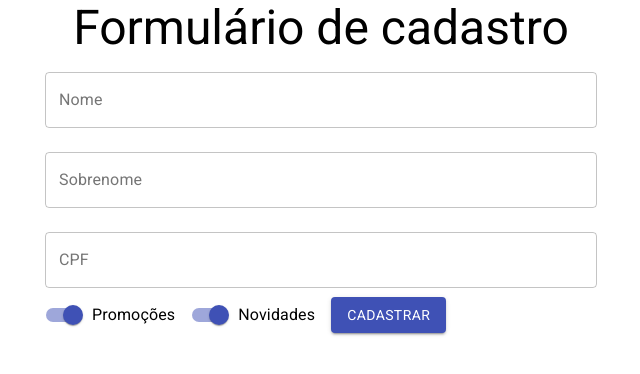
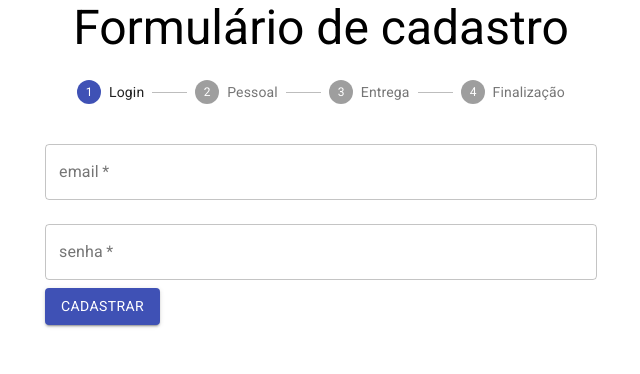
Before and after one commit to Maggnity/formulario-cadastro, a React (Create React App) app: page / in a window 1280 px wide. Shown: the top 374 px of the page, without its empty margins (319-959 px from the left). Built offline with nearby package versions, Linux system fonts and the light colour scheme.

Commit message:
Adicionando novos componentes de cadastro

```diff
--- /dev/null
+++ b/src/components/FormularioCadastro/DadosEntrega.jsx
@@ -0,0 +1,79 @@
+import { TextField, Button } from '@material-ui/core';
+import React from 'react';
+import { useState } from "react";
+
+
+function DadosEntrega({Enviar}){
+    const [cep, setCep] = useState("");
+    const [endereco, setEndereco] = useState("");
+    const [numero, setNumero] = useState("");
+    const [estado, setEstado] = useState("");
+    const [cidade, setCidade] = useState("");
+
+    return(
+        <form onSubmit={(event)=>{
+            event.preventDefault();
+            Enviar({cep, endereco, numero, estado, cidade})
+            }}>
+            <TextField
+                value={cep}
+                onChange={(event) => {setCep(event.target.value)}}
+                id="cep"
+                label="CEP"
+                type="number"
+                variant="outlined"
+                fullWidth
+                margin="normal"
+            />
+            <TextField
+                value={endereco}
+                onChange={(event) => {setEndereco(event.target.value)}}
+                id="endereco"
+                label="Endereço"
+                type="text"
+                variant="outlined"
+                fullWidth
+                margin="normal"
+            />
+            <TextField
+                value={numero}
+                onChange={(event) => {setNumero(event.target.value)}}
+                id="numero"
+                label="Número"
+                type="number"
+                variant="outlined"
+                fullWidth
+                margin="normal"
+            />
+            <TextField
+                value={estado}
+                onChange={(event) => {setEstado(event.target.value)}}id="estado"
+                label="Estado"
+                type="text"
+                variant="outlined"
+                fullWidth
+                margin="normal"
+            />
+            <TextField
+                value={cidade}
+                onChange={(event) => {setCidade(event.target.value)}}
+                id="cidade"
+                label="Cidade"
+                type="text"
+                variant="outlined"
+                fullWidth
+                margin="normal"
+            />
+            <Button
+                type="submit"
+                variant="contained"
+                color="primary"
+                fullWidth
+                >
+                Cadastrar
+            </Button>
+        </form>
+    )
+}
+
+export default DadosEntrega;
--- /dev/null
+++ b/src/components/FormularioCadastro/DadosPessoais.jsx
@@ -0,0 +1,99 @@
+import React, { useState } from "react";
+import { Button, TextField, Switch, FormControlLabel } from "@material-ui/core";
+
+function DadosPessoais({Enviar, validarCPF}) {
+  const [nome, setNome] = useState("");
+  const [sobrenome, setSobrenome] = useState("");
+  const [cpf, setCpf] = useState("");
+  const [promocoes, setPromocoes] = useState("true");
+  const [novidades, setNovidades] = useState("false");
+  const [erros, setErros] = useState({cpf:{valido:true, texto:""}});
+  return (
+    <form
+      onSubmit={(event) => {
+        event.preventDefault(); //Impede carregamento de página no submit
+        Enviar({nome, sobrenome, cpf, novidades, promocoes});
+      }}
+    >
+      <TextField
+        value={nome}
+        onChange={(event) => {
+          let tmpNome = event.target.value;
+          if (tmpNome.length >= 15) {
+            tmpNome = tmpNome.substring(0, 15);
+          }
+          setNome(tmpNome);
+        }}
+        id="Nome"
+        label="Nome"
+        variant="outlined"
+        fullWidth
+        margin="normal"
+      />
+      <TextField
+        value={sobrenome}
+        onChange={(event) => {
+          setSobrenome(event.target.value);
+        }}
+        id="Sobrenome"
+        label="Sobrenome"
+        variant="outlined"
+        fullWidth
+        margin="normal"
+      />
+      <TextField
+        value={cpf}
+        onChange={(event) =>{
+          setCpf(event.target.value);
+        }}
+
+        onBlur={(event)=>{ //A mensagem de erro aparece ao sair do campo CPF
+          const ehValido = validarCPF(cpf);
+          setErros({cpf:ehValido})
+        }}
+        error={!erros.cpf.valido}
+        helperText={erros.cpf.texto}
+        id="cpf"
+        label="CPF"
+        variant="outlined"
+        fullWidth
+        margin="normal"
+      />
+
+      <FormControlLabel
+        label="Promoções"
+        control={
+          <Switch
+          checked={promocoes}
+          onChange={(event) =>{
+            setPromocoes(event.target.checked)
+          }}
+          name="promocoes"
+          color="primary" />
+        }
+      />
+
+      <FormControlLabel
+        label="Novidades"
+        control={
+          <Switch
+          checked={novidades}
+          onChange={(event)=>{
+            setNovidades(event.target.checked)
+          }}
+          name="novidades"
+          color="primary" />
+        }
+      />
+
+      <Button
+        type="submit"
+        variant="contained"
+        color="primary">
+        Cadastrar
+      </Button>
+    </form>
+  );
+}
+
+export default DadosPessoais;
--- /dev/null
+++ b/src/components/FormularioCadastro/DadosUsuario.jsx
@@ -0,0 +1,45 @@
+import { Button, TextField } from "@material-ui/core";
+import React from "react";
+import { useState } from "react";
+
+function DadosUsuario({Enviar}) {
+    const [email, setEmail] = useState("");
+    const [senha, setSenha] = useState("");
+  return (
+    <form onSubmit={(event)=>{
+        event.preventDefault();
+        Enviar({email, senha});
+    }}>
+      <TextField
+        value={email}
+        onChange={(event) => {setEmail(event.target.value)}}
+        id="email"
+        label="email"
+        type="email"
+        required
+        variant="outlined"
+        fullWidth
+        margin="normal"
+      />
+      <TextField
+        value={senha}
+        onChange={(event) => {setSenha(event.target.value)}}
+        id="senha"
+        label="senha"
+        type="password"
+        required
+        variant="outlined"
+        fullWidth
+        margin="normal"
+      />
+      <Button
+        type="submit"
+        variant="contained"
+        color="primary">
+        Cadastrar
+      </Button>
+    </form>
+  );
+}
+
+export default DadosUsuario;
--- a/src/components/FormularioCadastro/FormularioCadastro.jsx
+++ b/src/components/FormularioCadastro/FormularioCadastro.jsx
@@ -1,99 +1,44 @@
+import { Stepper, Step, StepLabel, Typography } from "@material-ui/core";
 import React, { useState } from "react";
-import { Button, TextField, Switch, FormControlLabel } from "@material-ui/core";
+import { useEffect } from "react";
+import DadosEntrega from "./DadosEntrega";
+import DadosPessoais from "./DadosPessoais";
+import DadosUsuario from "./DadosUsuario";
 
 function FormularioCadastro({Enviar, validarCPF}) {
-  const [nome, setNome] = useState("");
-  const [sobrenome, setSobrenome] = useState("");
-  const [cpf, setCpf] = useState("");
-  const [promocoes, setPromocoes] = useState("true");
-  const [novidades, setNovidades] = useState("false");
-  const [erros, setErros] = useState({cpf:{valido:true, texto:""}});
-  return (
-    <form
-      onSubmit={(event) => {
-        event.preventDefault(); //Impede carregamento de página no submit
-        Enviar({nome, sobrenome, cpf, novidades, promocoes});
-      }}
-    >
-      <TextField
-        value={nome}
-        onChange={(event) => {
-          let tmpNome = event.target.value;
-          if (tmpNome.length >= 15) {
-            tmpNome = tmpNome.substring(0, 15);
-          }
-          setNome(tmpNome);
-        }}
-        id="Nome"
-        label="Nome"
-        variant="outlined"
-        fullWidth
-        margin="normal"
-      />
-      <TextField
-        value={sobrenome}
-        onChange={(event) => {
-          setSobrenome(event.target.value);
-        }}
-        id="Sobrenome"
-        label="Sobrenome"
-        variant="outlined"
-        fullWidth
-        margin="normal"
-      />
-      <TextField
-        value={cpf}
-        onChange={(event) =>{
-          setCpf(event.target.value);
-        }}
 
-        onBlur={(event)=>{ //A mensagem de erro aparece ao sair do campo CPF
-          const ehValido = validarCPF(cpf);
-          setErros({cpf:ehValido})
-        }}
-        error={!erros.cpf.valido}
-        helperText={erros.cpf.texto}
-        id="cpf"
-        label="CPF"
-        variant="outlined"
-        fullWidth
-        margin="normal"
-      />
+  const [etapaAtual, setEtapaAtual] = useState(0);
+  const [dadosColetados, setDados] = useState({});
+  useEffect(()=>{
+    if(etapaAtual == formulario.length-1){
+      Enviar(dadosColetados);
+    }
+  })
 
-      <FormControlLabel
-        label="Promoções"
-        control={
-          <Switch
-          checked={promocoes}
-          onChange={(event) =>{
-            setPromocoes(event.target.checked)
-          }}
-          name="promocoes"
-          color="primary" />
-        }
-      />
+  const formulario = [
+    <DadosUsuario Enviar={coletarDados} />,
+    <DadosPessoais Enviar={coletarDados} validarCPF={validarCPF} />,
+    <DadosEntrega Enviar={coletarDados}/>,
+    <Typography variant="h5">Obrigado pelo Cadastro!</Typography>
+  ];
 
-      <FormControlLabel
-        label="Novidades"
-        control={
-          <Switch
-          checked={novidades}
-          onChange={(event)=>{
-            setNovidades(event.target.checked)
-          }}
-          name="novidades"
-          color="primary" />
-        }
-      />
+  function coletarDados(dados){
+    setDados({...dadosColetados, ...dados});
+    proximo();
+  }
 
-      <Button
-        type="submit"
-        variant="contained"
-        color="primary">
-        Cadastrar
-      </Button>
-    </form>
-  );
+  function proximo(dados){
+    setEtapaAtual(etapaAtual+1);
+  }
+  return <>
+  <Stepper activStep={etapaAtual}>
+    <Step><StepLabel>Login</StepLabel></Step>
+    <Step><StepLabel>Pessoal</StepLabel></Step>
+    <Step><StepLabel>Entrega</StepLabel></Step>
+    <Step><StepLabel>Finalização</StepLabel></Step>
+  </Stepper>
+  {formulario[etapaAtual]}
+  </>;
 }
 
 export default FormularioCadastro;
```
Also changed, not shown: 1 other file (tests, documents, lock files or other folders).
